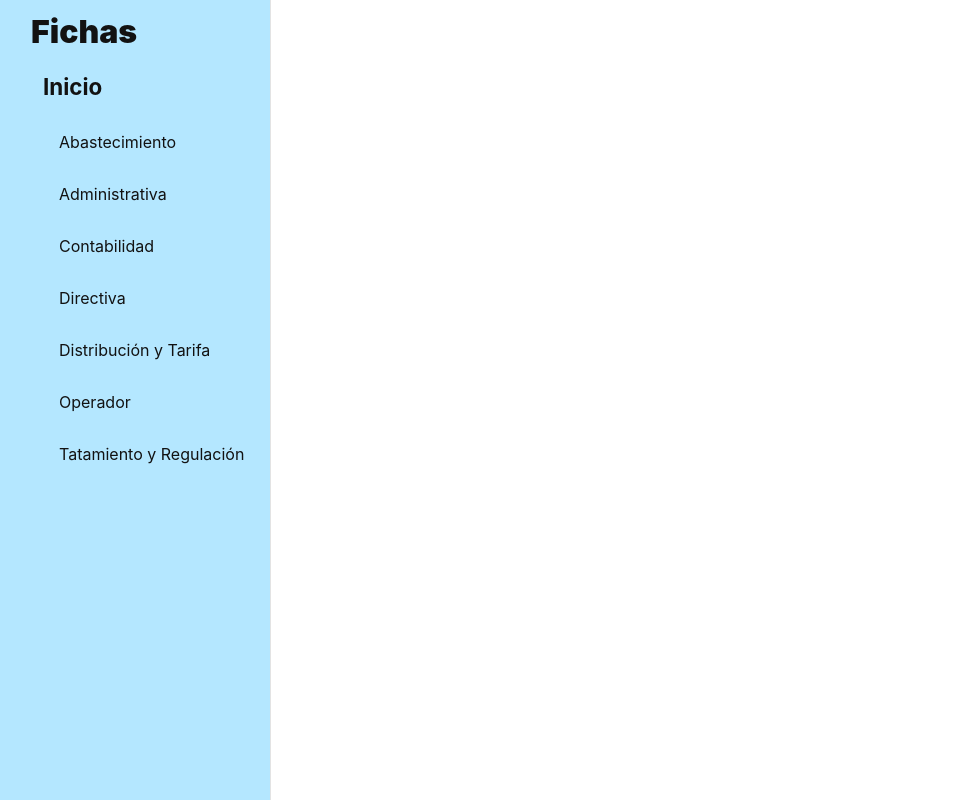
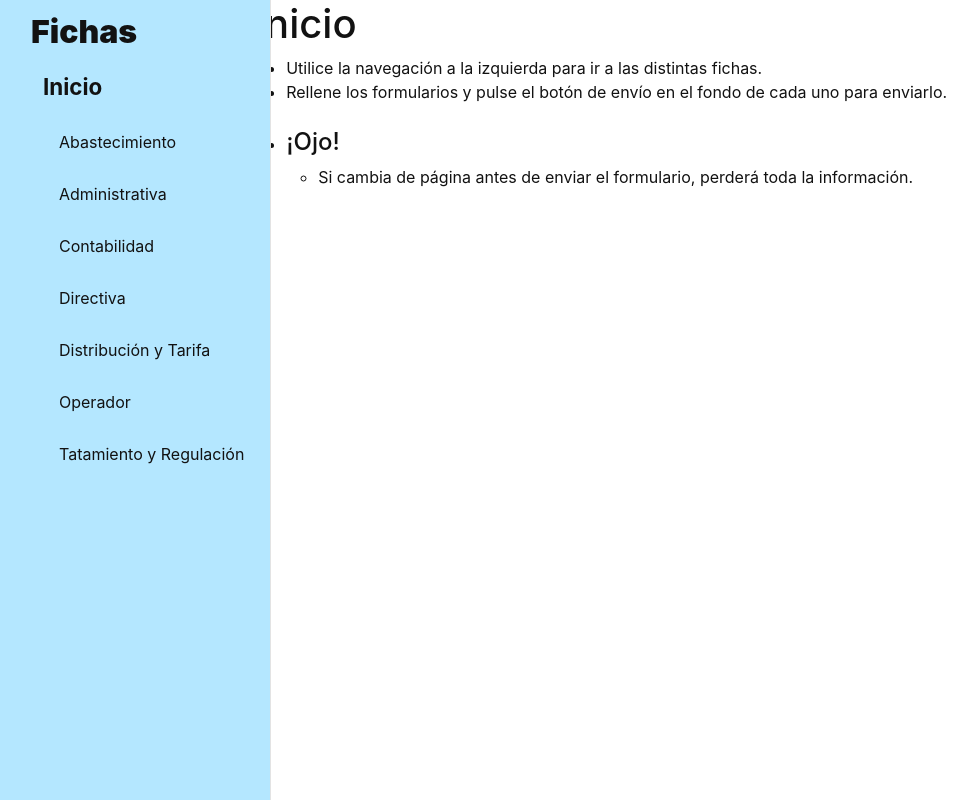
Before and after one commit to jamiehax/servicio-pais, a React (Vite) app: page / in a window 1280 px wide. Shown: the whole page, without its empty margins (1-978 px from the left). Built offline with nearby package versions, Linux system fonts and the light colour scheme.

Commit message:
added working error page and working home index page

```diff
--- a/src/Root.jsx
+++ b/src/Root.jsx
@@ -7,7 +7,7 @@ export default function Root() {
         <h1>Fichas</h1>
         <nav>
           <h2>
-            <NavLink to={`/fichas/Inicio`}>Inicio</NavLink>
+            <NavLink index to={`/fichas/Inicio`}>Inicio</NavLink>
           </h2>
           <ul>
             <li>
--- a/src/fichas/Inicio.jsx
+++ b/src/fichas/Inicio.jsx
@@ -7,13 +7,23 @@ export default function Inicio() {
                     <ul>
                         <li>
                             <h7>
-                                Utilice la navegación de la izquierda para ir a las distintas fichas.
+                                Utilice la navegación a la izquierda para ir a las distintas fichas.
                             </h7>
                         </li>
                         <li>
                             <h7>
                                 Rellene los formularios y pulse el botón de envío en el fondo de cada uno para enviarlo.
                             </h7>
+                        </li><br/>
+                        <li>
+                            <h4>
+                                ¡Ojo!
+                            </h4>
+                            <ul>
+                                <li>
+                                    Si cambia de página antes de enviar el formulario, perderá toda la información.
+                                </li>
+                            </ul>
                         </li>
                     </ul>
                     <script src="https://cdn.jsdelivr.net/npm/bootstrap@5.3.0-alpha3/dist/js/bootstrap.bundle.min.js" integrity="sha384-ENjdO4Dr2bkBIFxQpeoTz1HIcje39Wm4jDKdf19U8gI4ddQ3GYNS7NTKfAdVQSZe" crossorigin="anonymous"></script>
--- a/src/main.jsx
+++ b/src/main.jsx
@@ -2,7 +2,9 @@ import React from "react";
 import ReactDOM from "react-dom/client";
 import {
   createBrowserRouter,
+  createRoutesFromElements,
   RouterProvider,
+  Route
 } from "react-router-dom";
 
 import "./index.css";
@@ -19,47 +21,22 @@ import Dis from './fichas/Dis';
 import Operador from './fichas/Operador';
 import Trat from './fichas/Trat';
 
-const router = createBrowserRouter([
-  {
-    path: "/",
-    element: <Root />,
-    errorElement: <ErrorPage />,
-    children: [
-      {
-        path: "fichas/Inicio",
-        element: <Inicio />,
-      },
-      {
-        path: "fichas/Abastecimiento",
-        element: <Abastecimiento />,
-      },
-      {
-        path: "fichas/Contabilidad",
-        element: <Contabilidad />,
-      },
-      {
-        path: "fichas/Directiva",
-        element: <Directiva />,
-      },
-      {
-        path: "fichas/Dis",
-        element: <Dis />,
-      },
-      {
-        path: "fichas/Administrativa",
-        element: <Administrativa />,
-      },
-      {
-        path: "fichas/Operador",
-        element: <Operador />,
-      },
-      {
-        path: "fichas/Trat",
-        element: <Trat />,
-      },
-    ]
-  }
-]);
+const router = createBrowserRouter(
+  createRoutesFromElements(
+    <Route path='/' element={<Root />} errorElement={<ErrorPage />}>
+      <Route index element={<Inicio />} />
+      <Route path='fichas/Inicio' element={<Inicio />} />
+      <Route path='fichas/Abastecimiento' element={<Abastecimiento />} />
+      <Route path='fichas/Administrativa' element={<Administrativa />} />
+      <Route path='fichas/Contabilidad' element={<Contabilidad />} />
+      <Route path='fichas/Directiva' element={<Directiva />} />
+      <Route path='fichas/Dis' element={<Dis />} />
+      <Route path='fichas/Operador' element={<Operador />} />
+      <Route path='fichas/Trat' element={<Trat />} />
+      <Route path='*' element={<ErrorPage />} />
+    </Route>
+  )
+);
 
 ReactDOM.createRoot(document.getElementById("root")).render(
   <React.StrictMode>
```
Also changed, not shown: src/App.jsx (+3 -4 lines).
